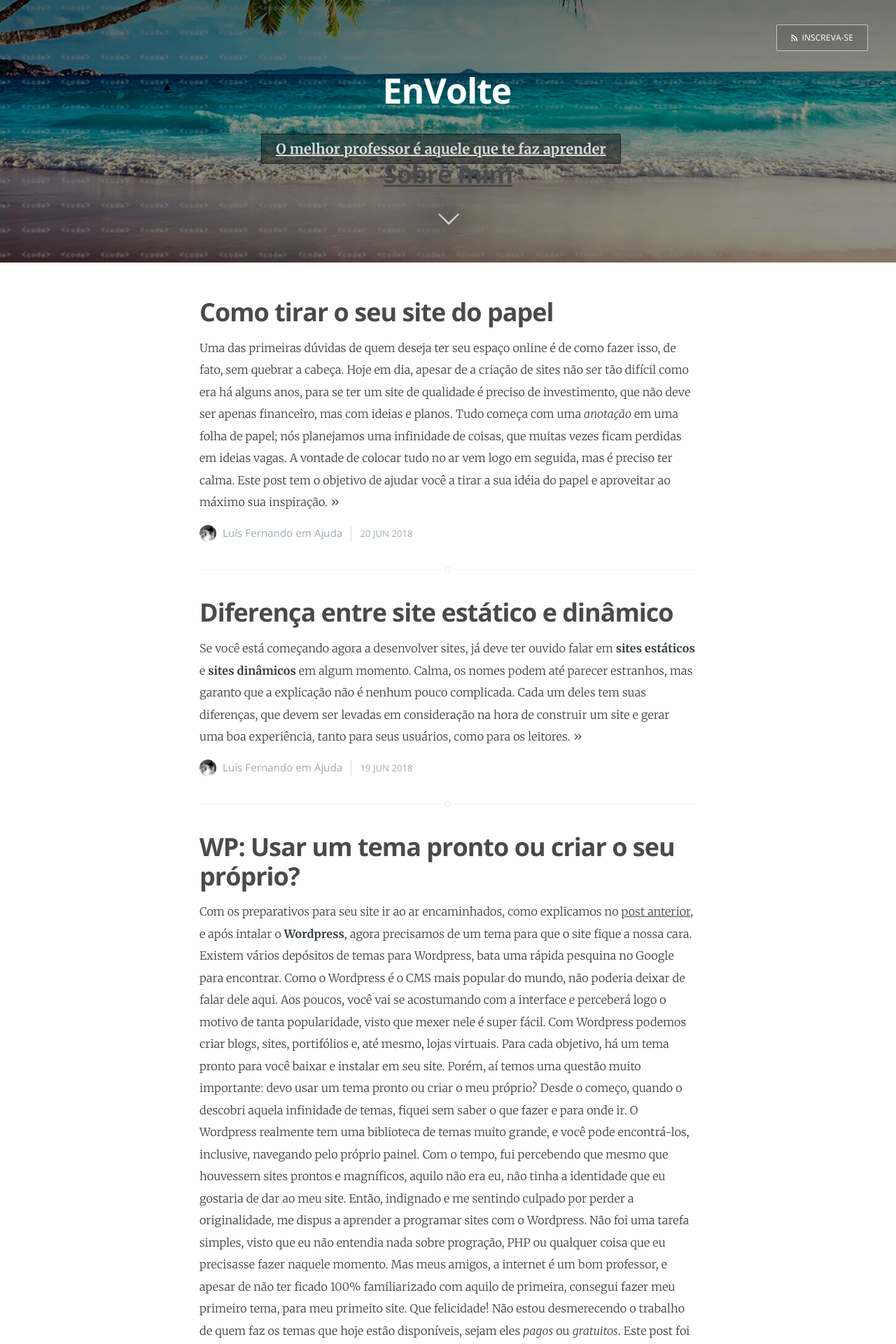
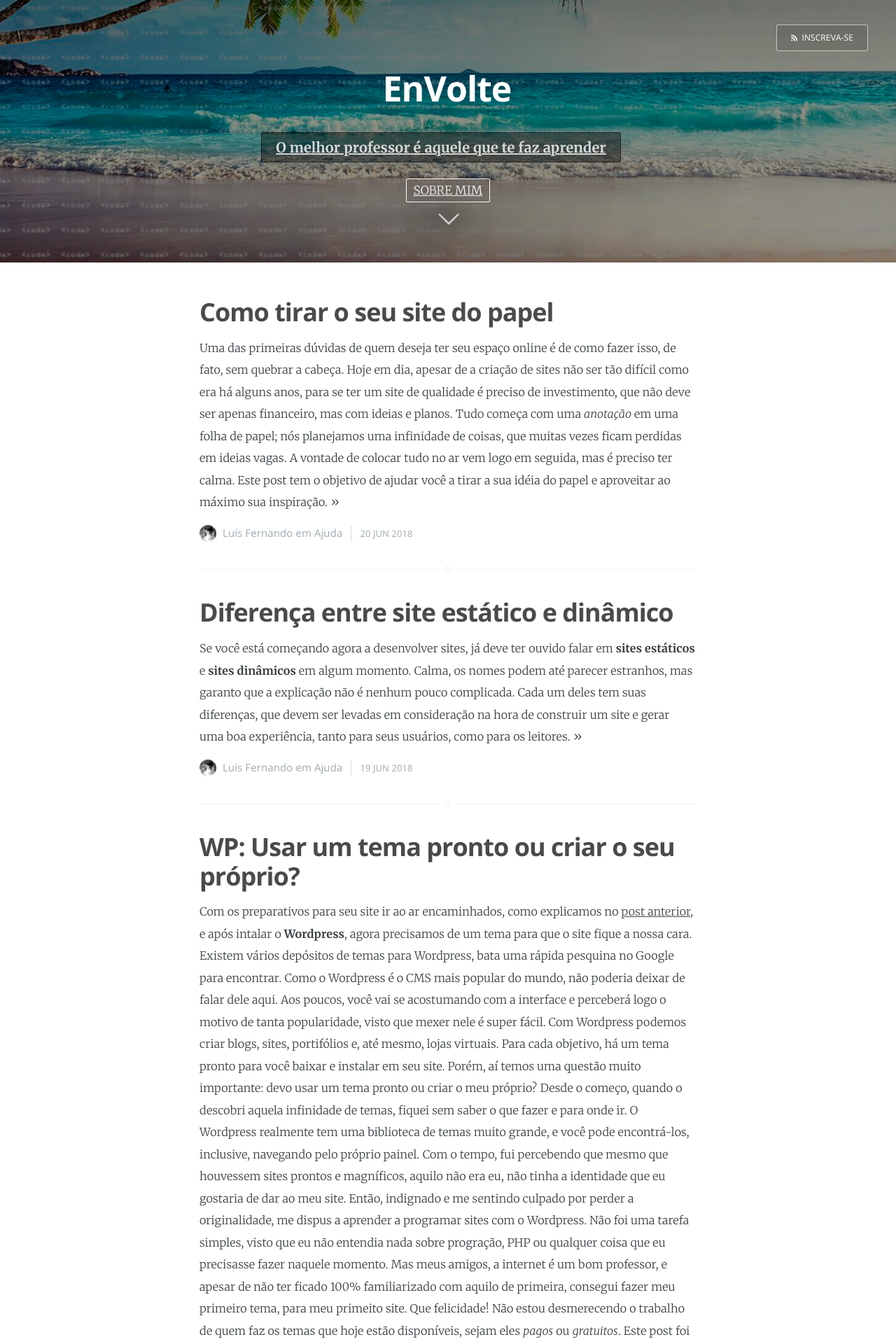
Before and after one commit to EnVolte/envolte.github.io, a Jekyll site: the page built from index.html, in a window 1280 px wide. Shown: the top 1920 px of the page at 70% size. Built offline with Jekyll 4.4.1, drawn with Linux system fonts in a browser that asks for light colours; the list of posts is cut into pages by our own code.

Commit message:
Update index.html

```diff
--- a/index.html
+++ b/index.html
@@ -21,10 +21,10 @@
                 <span style="border: 1px solid rgba(0,0,0,0.5); background: rgba(0,0,0,0.4); border-radius: 2px; padding: 8px 20px; text-decoration: none; font-weight: bold; overflow: hidden; margin-right: 20px;" id="titulo"></span><br>
             </h2>
 
-            <h2>
+            <h2 class="page-description"><br>
                 {% if page.about %}
                 <div>
-            <a style='overflow: hidden;' href='{{ site.baseurl }}{{ page.about }}'>Sobre mim</a>
+            <a style='z-index: 999; overflow: hidden;' href='{{ site.baseurl }}{{ page.about }}'>Sobre mim</a>
                 </div> {% endif %}
             </h2>
 
```
